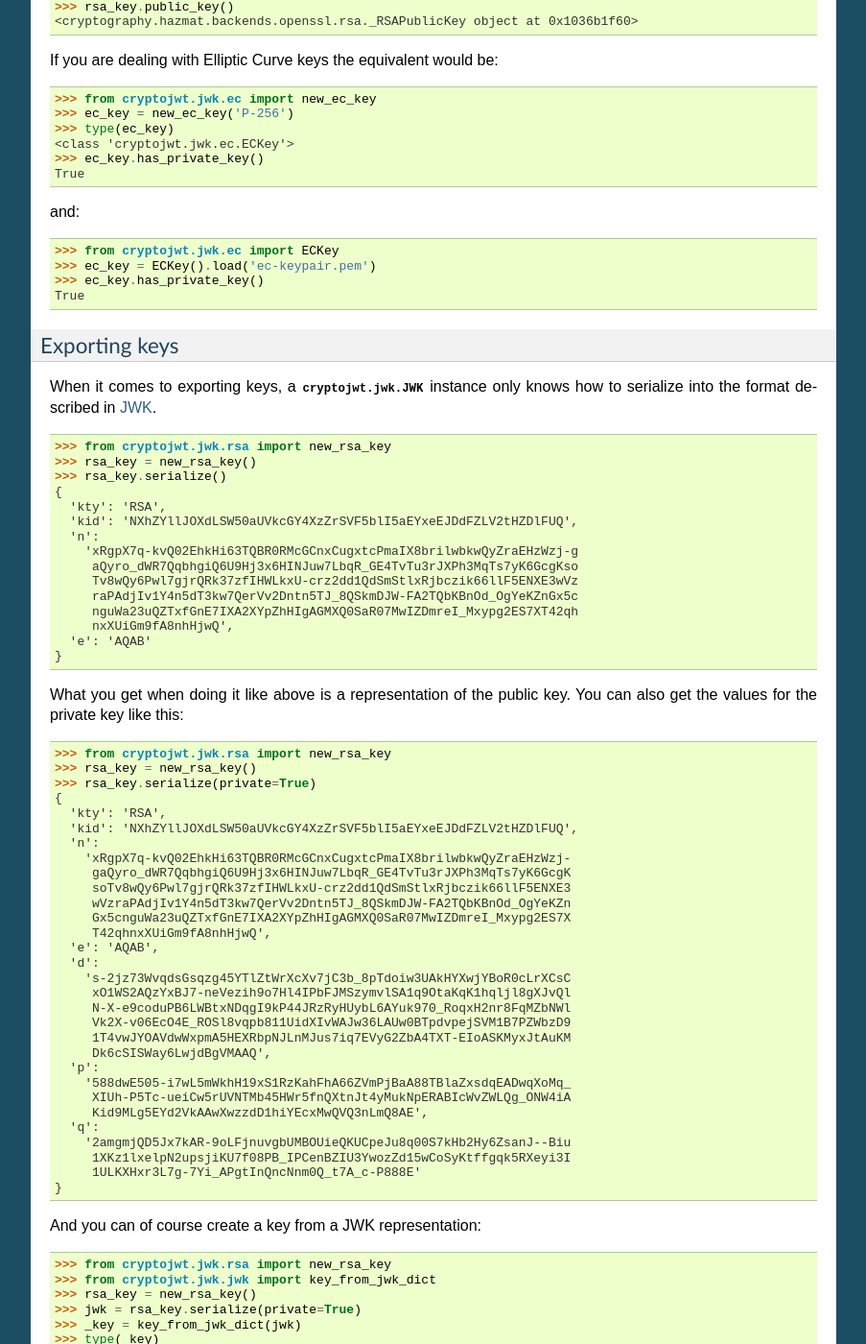
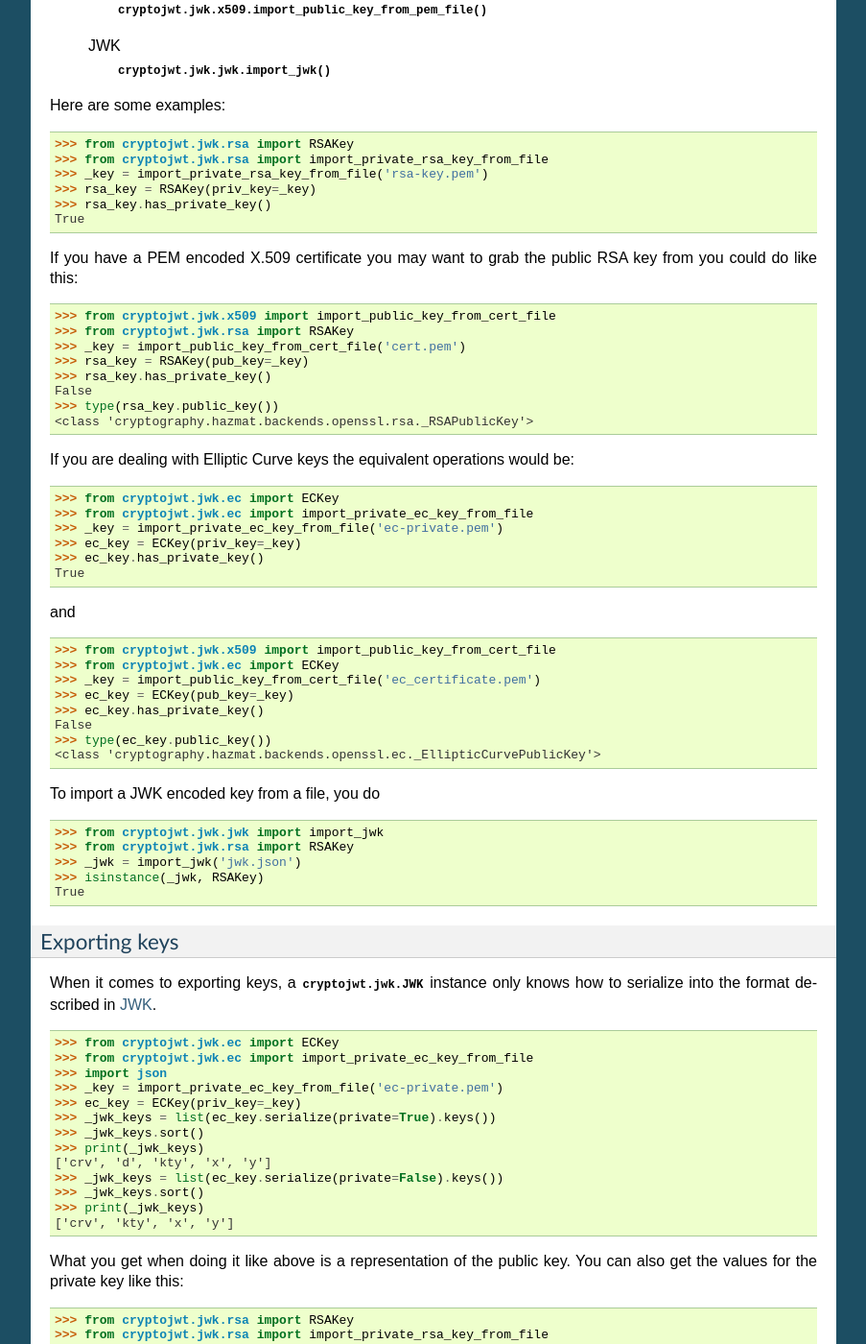
Before and after one commit to IdentityPython/JWTConnect-Python-CryptoJWT, a Sphinx documentation site: the page built from doc/keyhandling.rst, in a window 1280 px wide and 1400 px high, scrolled down 1307 px. Shown: the whole window at 96% size, without its empty margins (198-1101 px from the left). Built offline with Sphinx 7.4.7, drawn with Linux system fonts in a browser that asks for light colours; some of the changed text lies outside the part shown.

Commit message:
Updated documentation. Also made sure all examples atually work.

```diff
--- a/doc/keyhandling.rst
+++ b/doc/keyhandling.rst
@@ -15,7 +15,9 @@ CryptoJWT deals with keys by defining 4 'layers'.
        a number of formats and can export a key as a JWK_.
     3. A :py:class:`cryptojwt.key_bundle.KeyBundle` keeps track of a set of
        keys that has the same origin. Like being part of a JWKS_.
-    4. A :py:class:`cryptojwt.key_jar.KeyJar` lastly is there to keep the keys
+    4. A :py:class:`cryptojwt.key_issuer.KeyIssuer` keeps keys
+       per owners/issuers.
+    5. A :py:class:`cryptojwt.key_jar.KeyJar` lastly is there to keep the keys
        sorted by their owners/issuers.
 
 
@@ -48,6 +50,14 @@ As an example::
     >>> type(rsa_key)
     <class 'cryptojwt.jwk.rsa.RSAKey'>
 
+or if you want an elliptic curve key::
+
+    >>> from cryptojwt.jwk.ec import new_ec_key
+    >>> ec_key = new_ec_key('P-256')
+    >>> type(ec_key)
+    <class 'cryptojwt.jwk.ec.ECKey'>
+    >>> ec_key.has_private_key()
+    True
 
 If you want a symmetric key you only need some sort of "secure random"
 mechanism. You can use this to acquire a byte array of the appropriate length
@@ -56,41 +66,66 @@ mechanism. You can use this to acquire a byte array of the appropriate length
 When you have a key in a file on your hard drive
 ................................................
 
-If you already have a key, like if you have a PEM encoded private RSA key in
-a file on your machine you can load it this way::
+These functions will return keys as cryptography_ class instances.
+
+    PEM encoded private key
+        :py:func:`cryptojwt.jwk.x509.import_private_key_from_pem_file`
+    PEM encoded public key
+        :py:func:`cryptojwt.jwk.x509.import_public_key_from_pem_file`
+    JWK
+        :py:func:`cryptojwt.jwk.jwk.import_jwk`
+
+Here are some examples::
 
     >>> from cryptojwt.jwk.rsa import RSAKey
-    >>> rsa_key = RSAKey().load('key.pem')
+    >>> from cryptojwt.jwk.rsa import import_private_rsa_key_from_file
+    >>> _key = import_private_rsa_key_from_file('rsa-key.pem')
+    >>> rsa_key = RSAKey(priv_key=_key)
     >>> rsa_key.has_private_key()
     True
 
 If you have a PEM encoded X.509 certificate you may want to grab the public
 RSA key from you could do like this::
 
-    >>> from cryptojwt.jwk.rsa import import_rsa_key_from_cert_file
+    >>> from cryptojwt.jwk.x509 import import_public_key_from_cert_file
     >>> from cryptojwt.jwk.rsa import RSAKey
-    >>> _key = import_rsa_key_from_cert_file('cert.pem')
+    >>> _key = import_public_key_from_cert_file('cert.pem')
     >>> rsa_key = RSAKey(pub_key=_key)
     >>> rsa_key.has_private_key()
     False
-    >>> rsa_key.public_key()
-    <cryptography.hazmat.backends.openssl.rsa._RSAPublicKey object at 0x1036b1f60>
+    >>> type(rsa_key.public_key())
+    <class 'cryptography.hazmat.backends.openssl.rsa._RSAPublicKey'>
 
-If you are dealing with Elliptic Curve keys the equivalent would be::
+If you are dealing with Elliptic Curve keys the equivalent operations would be::
 
-    >>> from cryptojwt.jwk.ec import new_ec_key
-    >>> ec_key = new_ec_key('P-256')
-    >>> type(ec_key)
-    <class 'cryptojwt.jwk.ec.ECKey'>
+    >>> from cryptojwt.jwk.ec import ECKey
+    >>> from cryptojwt.jwk.ec import import_private_ec_key_from_file
+    >>> _key = import_private_ec_key_from_file('ec-private.pem')
+    >>> ec_key = ECKey(priv_key=_key)
     >>> ec_key.has_private_key()
     True
 
-and::
+and ::
 
+    >>> from cryptojwt.jwk.x509 import import_public_key_from_cert_file
     >>> from cryptojwt.jwk.ec import ECKey
-    >>> ec_key = ECKey().load('ec-keypair.pem')
+    >>> _key = import_public_key_from_cert_file('ec_certificate.pem')
+    >>> ec_key = ECKey(pub_key=_key)
     >>> ec_key.has_private_key()
+    False
+    >>> type(ec_key.public_key())
+    <class 'cryptography.hazmat.backends.openssl.ec._EllipticCurvePublicKey'>
+
+
+
+To import a JWK encoded key from a file, you do ::
+
+    >>> from cryptojwt.jwk.jwk import import_jwk
+    >>> from cryptojwt.jwk.rsa import RSAKey
+    >>> _jwk = import_jwk('jwk.json')
+    >>> isinstance(_jwk, RSAKey)
     True
+
 
 Exporting keys
 ..............
@@ -98,56 +133,31 @@ Exporting keys
 When it comes to exporting keys, a :py:class:`cryptojwt.jwk.JWK` instance
 only knows how to serialize into the format described in JWK_.
 
-    >>> from cryptojwt.jwk.rsa import new_rsa_key
-    >>> rsa_key = new_rsa_key()
-    >>> rsa_key.serialize()
-    {
-      'kty': 'RSA',
-      'kid': 'NXhZYllJOXdLSW50aUVkcGY4XzZrSVF5blI5aEYxeEJDdFZLV2tHZDlFUQ',
-      'n':
-        'xRgpX7q-kvQ02EhkHi63TQBR0RMcGCnxCugxtcPmaIX8brilwbkwQyZraEHzWzj-g
-         aQyro_dWR7QqbhgiQ6U9Hj3x6HINJuw7LbqR_GE4TvTu3rJXPh3MqTs7yK6GcgKso
-         Tv8wQy6Pwl7gjrQRk37zfIHWLkxU-crz2dd1QdSmStlxRjbczik66llF5ENXE3wVz
-         raPAdjIv1Y4n5dT3kw7QerVv2Dntn5TJ_8QSkmDJW-FA2TQbKBnOd_OgYeKZnGx5c
-         nguWa23uQZTxfGnE7IXA2XYpZhHIgAGMXQ0SaR07MwIZDmreI_Mxypg2ES7XT42qh
-         nxXUiGm9fA8nhHjwQ',
-      'e': 'AQAB'
-    }
-
+    >>> from cryptojwt.jwk.ec import ECKey
+    >>> from cryptojwt.jwk.ec import import_private_ec_key_from_file
+    >>> import json
+    >>> _key = import_private_ec_key_from_file('ec-private.pem')
+    >>> ec_key = ECKey(priv_key=_key)
+    >>> _jwk_keys = list(ec_key.serialize(private=True).keys())
+    >>> _jwk_keys.sort()
+    >>> print(_jwk_keys)
+    ['crv', 'd', 'kty', 'x', 'y']
+    >>> _jwk_keys = list(ec_key.serialize(private=False).keys())
+    >>> _jwk_keys.sort()
+    >>> print(_jwk_keys)
+    ['crv', 'kty', 'x', 'y']
 
 What you get when doing it like above is a representation of the public key.
 You can also get the values for the private key like this::
 
-    >>> from cryptojwt.jwk.rsa import new_rsa_key
-    >>> rsa_key = new_rsa_key()
-    >>> rsa_key.serialize(private=True)
-    {
-      'kty': 'RSA',
-      'kid': 'NXhZYllJOXdLSW50aUVkcGY4XzZrSVF5blI5aEYxeEJDdFZLV2tHZDlFUQ',
-      'n':
-        'xRgpX7q-kvQ02EhkHi63TQBR0RMcGCnxCugxtcPmaIX8brilwbkwQyZraEHzWzj-
-         gaQyro_dWR7QqbhgiQ6U9Hj3x6HINJuw7LbqR_GE4TvTu3rJXPh3MqTs7yK6GcgK
-         soTv8wQy6Pwl7gjrQRk37zfIHWLkxU-crz2dd1QdSmStlxRjbczik66llF5ENXE3
-         wVzraPAdjIv1Y4n5dT3kw7QerVv2Dntn5TJ_8QSkmDJW-FA2TQbKBnOd_OgYeKZn
-         Gx5cnguWa23uQZTxfGnE7IXA2XYpZhHIgAGMXQ0SaR07MwIZDmreI_Mxypg2ES7X
-         T42qhnxXUiGm9fA8nhHjwQ',
-      'e': 'AQAB',
-      'd':
-        's-2jz73WvqdsGsqzg45YTlZtWrXcXv7jC3b_8pTdoiw3UAkHYXwjYBoR0cLrXCsC
-         xO1WS2AQzYxBJ7-neVezih9o7Hl4IPbFJMSzymvlSA1q9OtaKqK1hqljl8gXJvQl
-         N-X-e9coduPB6LWBtxNDqgI9kP44JRzRyHUybL6AYuk970_RoqxH2nr8FqMZbNWl
-         Vk2X-v06EcO4E_ROSl8vqpb811UidXIvWAJw36LAUw0BTpdvpejSVM1B7PZWbzD9
-         1T4vwJYOAVdwWxpmA5HEXRbpNJLnMJus7iq7EVyG2ZbA4TXT-EIoASKMyxJtAuKM
-         Dk6cSISWay6LwjdBgVMAAQ',
-      'p':
-        '588dwE505-i7wL5mWkhH19xS1RzKahFhA66ZVmPjBaA88TBlaZxsdqEADwqXoMq_
-         XIUh-P5Tc-ueiCw5rUVNTMb45HWr5fnQXtnJt4yMukNpERABIcWvZWLQg_ONW4iA
-         Kid9MLg5EYd2VkAAwXwzzdD1hiYEcxMwQVQ3nLmQ8AE',
-      'q':
-        '2amgmjQD5Jx7kAR-9oLFjnuvgbUMBOUieQKUCpeJu8q00S7kHb2Hy6ZsanJ--Biu
-         1XKz1lxelpN2upsjiKU7f08PB_IPCenBZIU3YwozZd15wCoSyKtffgqk5RXeyi3I
-         1ULKXHxr3L7g-7Yi_APgtInQncNnm0Q_t7A_c-P888E'
-    }
+    >>> from cryptojwt.jwk.rsa import RSAKey
+    >>> from cryptojwt.jwk.rsa import import_private_rsa_key_from_file
+    >>> _key = import_private_rsa_key_from_file('rsa-key.pem')
+    >>> rsa_key = RSAKey(priv_key=_key)
+    >>> _jwk_keys = list(rsa_key.serialize(private=True).keys())
+    >>> _jwk_keys.sort()
+    >>> print(_jwk_keys)
+    ['d', 'e', 'kty', 'n', 'p', 'q']
 
 And you can of course create a key from a JWK representation::
 
@@ -175,81 +185,56 @@ bundle::
 
     >>> from cryptojwt.jwk.ec import ECKey
     >>> from cryptojwt.key_bundle import KeyBundle
-    >>> ec_key = ECKey().load('ec-keypair.pem')
+    >>> ec_key = ECKey().load('ec-private.pem')
     >>> kb = KeyBundle()
-    >>> kb.append(ec_key)
-    >>> len(kb)
-    1
-    >>> rsa_key = new_rsa_key()
-    >>> kb.append(rsa_key)
+    >>> rsa_key = RSAKey().load('rsa-key.pem')
+    >>> kb.set([ec_key, rsa_key])
     >>> len(kb)
     2
-    >>> kb.jwks()
-    {"keys":
-      [
-        {
-          "kty": "EC",
-          "crv": "B-571",
-          "x":
-            "AhnRFzRjeOyo-qqm1HPe2JIC69McD29SKAzaBSMzpiRMqh8_tFGWzh2q3pozv_V
-             4tsWDgl2H0NdLjNTUQV6JlBn52tJBgCYC",
-          "y":
-            "LU86ZrZlKMvposLYkgaJrtwklHumK1b1m_joq5r8NsdwQkyVtl44cucurQz1UUc
-             oYNJ4ecJv1MWb-I6OwGbiVfM7WSsAhAA",
-        },
-        {
-          "kty": "RSA",
-          "kid":
-            "cjBobXZ6UHVVdkFmaEJIQXNLbklNNjBMbHo5cWM4U2VjOFRrRkM4RzNaZw",
-          "e": "AQAB",
-          "n":
-            "pyyKp3Fv5ZmyHInUjdEskmI5A-4R19gmzy8SL5waAPd7DMtndQoa-MyMPVP1je
-             BPdM_WP17bm1IKt3AWIDpXPq2g0KQxiUU6X9hP738CZaqSmff_hiiT0I3VzsUT
-             1SHhdIAeFIeUeuH8RusWo1NnxT7iXRFHbXsG2EOnxr-xB9FZUgMenU4dBIHh2h
-             CUW6EZBsYBWuSTyMwRrNp_ZkrH5VJZSCke7bMvlyLlgMFOoDqhuibxEdRmVJAL
-             7KkfKQjC0OAd6BXrTk1es590MtMsAIIdKXbgcvxZKeGYSjJ8p8HXLelz50uBhh
-             eJdbUmx7MDWCTgouTGzxDaJuCbAR5wMQ",
-        }
-      ]
-    }
 
-**Note** that this will get you a JWKS representing the public keys.
+**Note** that this will get you a JWKS (which is not the same as a JWK)
+representing the public keys.
 
 As an example of the special functionality of
 :py:class:`cryptojwt.key_bundle.KeyBundle` assume you have imported a file
-containing a JWKS with one key into a key bundle and then some time later
-another key is added to the file.
+containing a JWKS with a couple of keys into a key bundle and then some time later
+a key is added to the file.
 
 First import the file with one key::
 
     >>> from cryptojwt.key_bundle import KeyBundle
+    >>> fname="private_jwks.json"
     >>> kb = KeyBundle(source="file://{}".format(fname), fileformat='jwks')
     >>> len(kb)
-    1
+    3
 
 Now if we add one key to the file and then some time later we ask for the
 keys in the key bundle::
 
     >>> _keys = kb.keys()
     >>> len(_keys)
-    2
+    4
 
-It turns out the key bundle now contains 2 keys; both the keys that are in the
-file.
+It turns out the key bundle now contains 4 keys. All of them coming
+from the file. When you use the method *keys* the bundle is automatically
+updated with the new information in the file.
+
+If you want to be explicit you can use the method *update*.
 
 If the change is that one key is removed then something else happens.
 Assume we add one key and remove one of the keys that was there before.
-The file now contains 2 keys, and you might expect the key bundle to do the
+The file still contains 3 keys, and you might expect the key bundle to do the
 same::
 
     >>> _keys = kb.keys()
     >>> len(_keys)
-    3
+    4
 
 What ???
 The key that was removed has not disappeared from the key bundle, but it is
 marked as *inactive*. Which means that it should not be used for signing and
-encryption but can be used for decryption and signature verification. ::
+encryption but can be used for decryption and signature verification.
+This is to aid when someone does key rotation ::
 
     >>> len(kb.get('rsa'))
     1
@@ -257,37 +242,119 @@ encryption but can be used for decryption and signature verification. ::
     2
 
 
+The last thing you need to know when it comes to importing keys into a
+key bundle is how to keep them updated. If the source of the keys are
+a file you fetched over the net, or a file in your own file system,
+that file may be updated at any
+time. The same goes for a local file which you may or may not be in control
+of. To go through and update all the keys in a key bundle you can use the
+method *update*::
+
+    >>> from cryptojwt.key_bundle import KeyBundle
+    >>> kb = KeyBundle(source="https://www.googleapis.com/oauth2/v3/certs",
+    ...   fileformat='jwks')
+
+And sometime later
+
+    >>> kb.update()
+    True
+
+Now you know how to get keys into a key bundle next step is to find keys.
+There are two methods *get* and *get_key_with_kid*.
+You use *get* when you just want a key you can use ::
+
+    >>> kb = KeyBundle(source="https://www.googleapis.com/oauth2/v3/certs",
+    ...   fileformat='jwks')
+    >>> rsa_keys = kb.get(typ='rsa')
+    >>> sig_keys = [k.appropriate_for('verify') for k in rsa_keys]
+    >>> sig_keys is not []
+    True
+
+And *get_key_with_kid* when you want a specific key::
+
+    >>> kb = KeyBundle(source="https://www.googleapis.com/oauth2/v3/certs",
+    ...   fileformat='jwks')
+    >>> key_ids = kb.kids()
+    >>> key = kb.get_key_with_kid(key_ids[0])
+    >>> type(key)
+    <class 'cryptojwt.jwk.rsa.RSAKey'>
+
+And of course you may want to export a JWKS ::
+
+    >>> from cryptojwt.key_bundle import KeyBundle
+    >>> import json
+    >>> fname="private_jwks.json"
+    >>> kb = KeyBundle(source="file://{}".format(fname), fileformat='jwks')
+    >>> _jwks = kb.jwks(private=True)
+    >>> kb2 = KeyBundle()
+    >>> kb2.do_keys(json.loads(_jwks)["keys"])
+    >>> kb.difference(kb2)
+    []
+    >>> kb2.difference(kb)
+    []
+
+Key Issuer
+----------
+
+All the keys that you are dealing with will be owned by/connected to some entity.
+The :py:class:`cryptojwt.key_issuer.KeyIssuer` class helps you keep them together.
+A key issuer instance contains one or more key bundles.
+To borrow from earlier examples::
+
+    >>> from cryptojwt.key_issuer import KeyIssuer
+    >>> issuer = KeyIssuer(name="https://example.com")
+    >>> issuer.import_jwks_from_file('ec-p256.json')
+    >>> issuer.import_jwks_from_file('rsa_jwks.json')
+    >>> len(issuer)
+    2
+
+issuer contains two key bundles each with one key each.
+
+In most cases it does not matter which key bundle a certain key is placed in
+you just want a key. For this you have the *get* method which takes a number
+of arguments ::
+
+    >>> from cryptojwt.key_bundle import keybundle_from_local_file
+    >>> from cryptojwt.key_issuer import KeyIssuer
+    >>> kb = keybundle_from_local_file('public_jwks.json', typ='jwks')
+    >>> issuer = KeyIssuer(name="https://example.com")
+    >>> issuer.add_kb(kb)
+    >>> keys = issuer.get(key_use='sig', key_type="ec", alg="ES256")
+    >>> len(keys)
+    1
+    >>> keys = issuer.get(key_use='sig', key_type="ec", crv="P-256")
+    >>> len(keys)
+    1
+    >>> keys = issuer.get(key_use='sig', key_type="ec")
+    >>> len(keys)
+    2
+
 Key Jar
 -------
 
-A key jar keeps keys sorted by owner/issuer. The keys in a key jar are all
-part of key bundles.
+A key jar keeps keys sorted by owner/issuer. The keys in a
+:py:class:`cryptojwt.key_jar.KeyJar` instance are contained in
+:py:class:`cryptojwt.key_issuer.KeyIssuer` instances.
 
 Creating a key jar with your own newly minted keys you would do:
 
     >>> from cryptojwt.key_jar import build_keyjar
-    >>> key_specs = [
-        {"type": "RSA", "use": ["enc", "sig"]},
-        {"type": "EC", "crv": "P-256", "use": ["sig"]},
-    ]
+    >>> key_specs = [{"type": "RSA", "use": ["enc", "sig"]},{"type": "EC", "crv": "P-256", "use": ["sig"]}]
     >>> key_jar = build_keyjar(key_specs)
-    >>> len(key_jar.get_issuer_keys(''))
+    >>> len(key_jar[''].all_keys())
     3
 
 **Note** that the default issuer ID is the empty string ''.
 **Note** also that different RSA keys are minted for signing and for encryption.
 
 You can also use :py:func:`cryptojwt.keyjar.init_key_jar` which will
-load keys from disk if they are there and if not mint new.::
+load keys from disk if they are there and if not mint new accoring to a
+provided specification.::
 
-    >>> from cryptojwt.key_jar import build_keyjar
+    >>> from cryptojwt.key_jar import init_key_jar
     >>> import os
-    >>> key_specs = [
-        {"type": "RSA", "use": ["enc", "sig"]},
-        {"type": "EC", "crv": "P-256", "use": ["sig"]},
-    ]
-    >>> key_jar = init_key_jar(key_defs=key_specs,
-                               private_path='private.jwks')
+    >>> key_specs = [{"type": "RSA", "use": ["enc", "sig"]},{"type": "EC", "crv": "P-256", "use": ["sig"]}]
+    >>> key_jar = init_key_jar(key_defs=key_specs, private_path='private.jwks', read_only=False)
     >>> len(key_jar.get_issuer_keys(''))
     3
     >>> os.path.isfile('private.jwks')
@@ -299,45 +366,44 @@ To import a JWKS you could do it by first creating a key bundle::
     >>> from cryptojwt.key_bundle import KeyBundle
     >>> from cryptojwt.key_jar import KeyJar
     >>> JWKS = {
-      "keys": [
-        {
-           "kty": "RSA",
-           "e": "AQAB",
-           "kid": "abc",
-           "n":
-             "wf-wiusGhA-gleZYQAOPQlNUIucPiqXdPVyieDqQbXXOPBe3nuggtVzeq7
-              pVFH1dZz4dY2Q2LA5DaegvP8kRvoSB_87ds3dy3Rfym_GUSc5B0l1TgEob
-              cyaep8jguRoHto6GWHfCfKqoUYZq4N8vh4LLMQwLR6zi6Jtu82nB5k8"
-        }
-      ]}
+    ...    "keys": [
+    ...        {
+    ...         "kty": "RSA",
+    ...         "e": "AQAB",
+    ...         "kid": "abc",
+    ...         "n":
+    ...           "wf-wiusGhA-gleZYQAOPQlNUIucPiqXdPVyieDqQbXXOPBe3nuggtVzeq7pVFH1dZz4dY2Q2LA5DaegvP8kRvoSB_87ds3dy3Rfym_GUSc5B0l1TgEobcyaep8jguRoHto6GWHfCfKqoUYZq4N8vh4LLMQwLR6zi6Jtu82nB5k8"
+    ...    }
+    ...  ]}
     >>> kb = KeyBundle(JWKS)
     >>> key_jar = KeyJar()
     >>> key_jar.add_kb('', kb)
 
-The last line can also be expressed as::
-
-    >>> keyjar[''] = kb
-
-**Note** both variants add a key bundle to the list of key bundles that
-belong to '', it does not overwrite anything that was already there.
 
 Adding a JWKS is such a common thing that there is a simpler way to do it::
 
+    >>> from cryptojwt.key_bundle import KeyBundle
+    >>> from cryptojwt.key_issuer import KeyIssuer
     >>> from cryptojwt.key_jar import KeyJar
     >>> JWKS = {
-      "keys": [
-        {
-           "kty": "RSA",
-           "e": "AQAB",
-           "kid": "abc",
-           "n":
-             "wf-wiusGhA-gleZYQAOPQlNUIucPiqXdPVyieDqQbXXOPBe3nuggtVzeq7
-              pVFH1dZz4dY2Q2LA5DaegvP8kRvoSB_87ds3dy3Rfym_GUSc5B0l1TgEob
-              cyaep8jguRoHto6GWHfCfKqoUYZq4N8vh4LLMQwLR6zi6Jtu82nB5k8"
-        }
-      ]}
+    ...    "keys": [
+    ...        {
+    ...         "kty": "RSA",
+    ...         "e": "AQAB",
+    ...         "kid": "abc",
+    ...         "n":
+    ...           "wf-wiusGhA-gleZYQAOPQlNUIucPiqXdPVyieDqQbXXOPBe3nuggtVzeq7pVFH1dZz4dY2Q2LA5DaegvP8kRvoSB_87ds3dy3Rfym_GUSc5B0l1TgEobcyaep8jguRoHto6GWHfCfKqoUYZq4N8vh4LLMQwLR6zi6Jtu82nB5k8"
+    ...    }
+    ...  ]}
+    >>> kb = KeyBundle(JWKS)
     >>> key_jar = KeyJar()
-    >>> key_jar.import_jwks(JWKS)
+    >>> key_jar.import_jwks(JWKS, issuer_id="https://example.com")
+    >>> sig_keys = key_jar.get_signing_key(key_type="rsa", issuer_id="https://example.com")
+    >>> len(sig_keys)
+    1
+
+
+**Note** Neither variant overwrites anything that was already there.
 
 The end result is the same as when you first created a key bundle and then
 added it to the key jar.
```
Also changed, not shown: other parts of doc/keyhandling.rst (+1 -1 lines).
